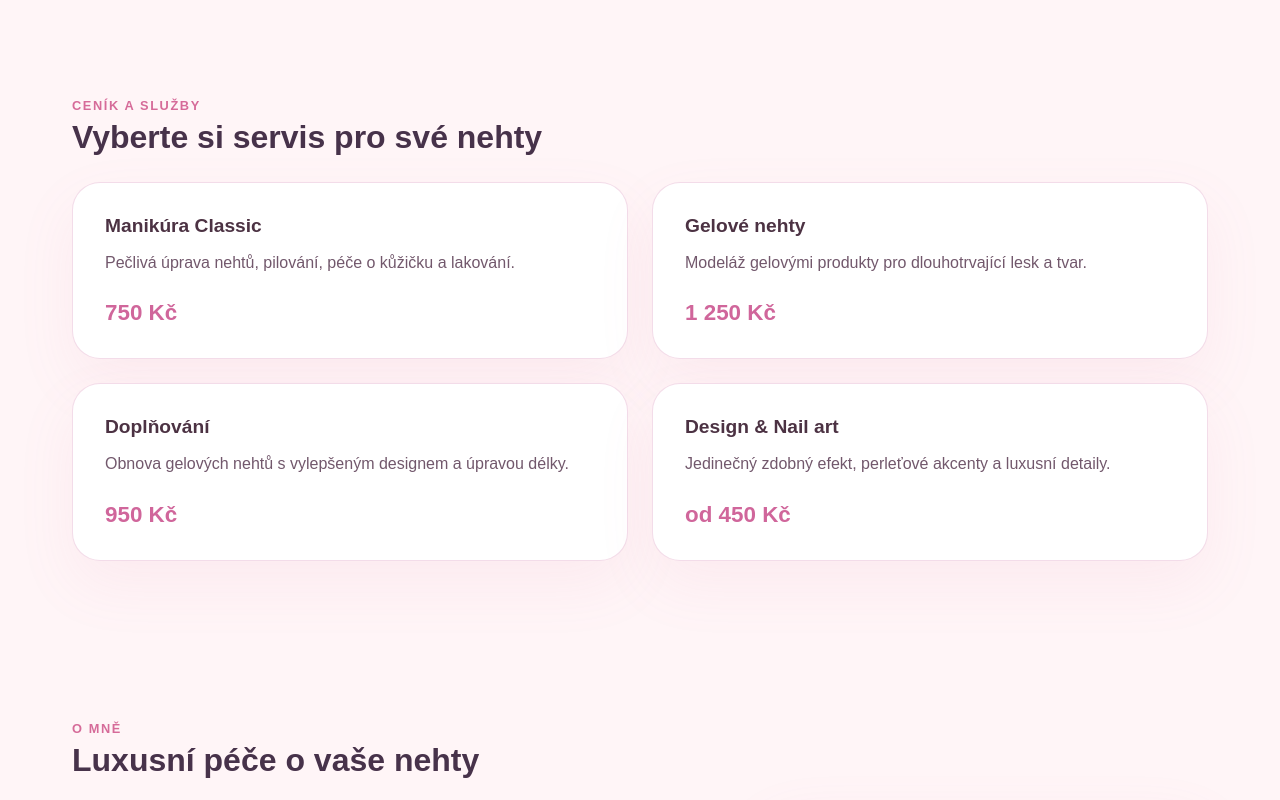
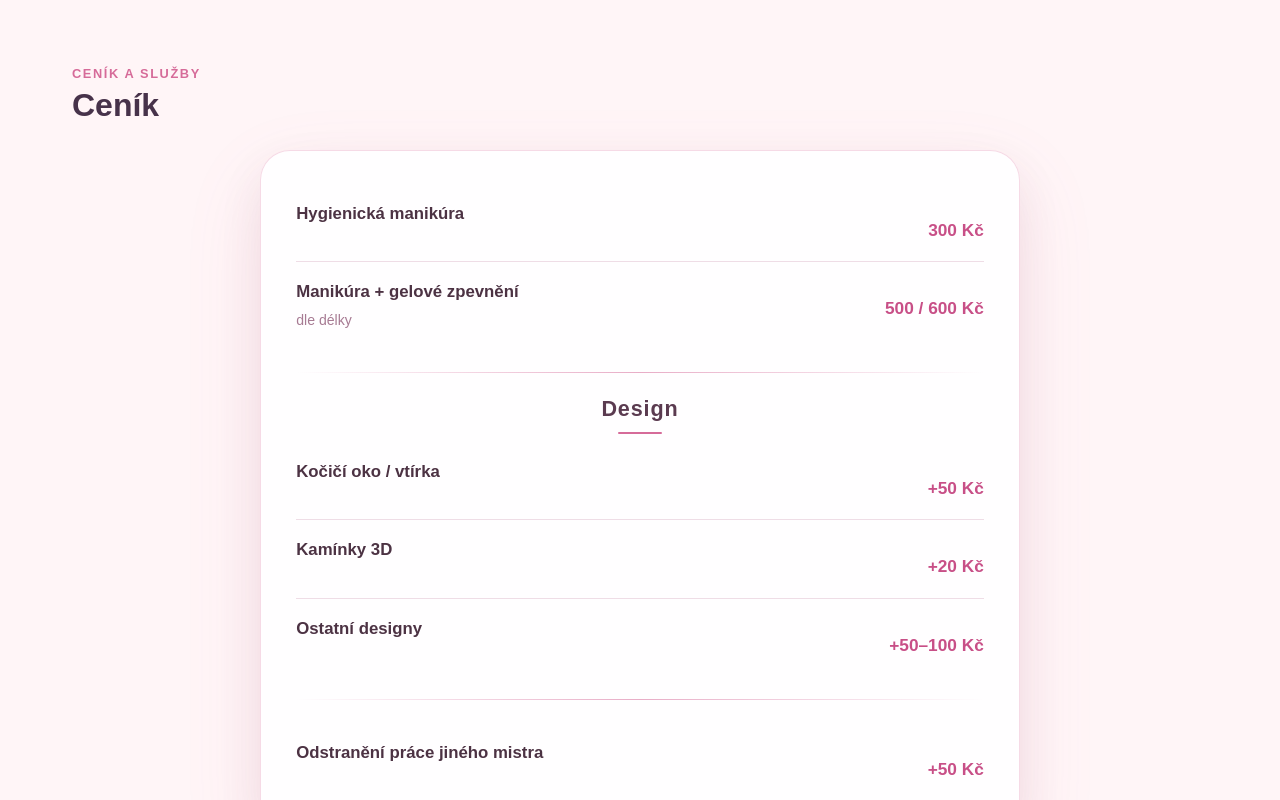
Before and after one commit to buriedhero23-dotcom/nails_Salon_web_page, a React (Vite) app: page / in a window 1280 px wide. Shown: the part 1460-2260 px from the top of the page. Built offline with nearby package versions, Linux system fonts and the light colour scheme.

Commit message:
feat: redesign price list section

```diff
--- a/src/components/PriceList.jsx
+++ b/src/components/PriceList.jsx
@@ -1,31 +1,83 @@
+import "../style/Prices.css"
 function PriceList() {
+  const services = [
+    {
+      title: "Hygienická manikúra",
+      price: "300 Kč",
+    },
+    {
+      title: "Manikúra + gelové zpevnění",
+      note: "dle délky",
+      price: "500 / 600 Kč",
+    },
+  ];
+
+  const designs = [
+    {
+      title: "Kočičí oko / vtírka",
+      price: "+50 Kč",
+    },
+    {
+      title: "Kamínky 3D",
+      price: "+20 Kč",
+    },
+    {
+      title: "Ostatní designy",
+      price: "+50–100 Kč",
+    },
+  ];
+
   return (
     <section id="prices" className="section price-section">
       <div className="section-header">
         <p className="section-label">Ceník a služby</p>
-        <h2 className="section-title">Vyberte si servis pro své nehty</h2>
+        <h2 className="section-title">Ceník</h2>
       </div>
-      <div className="price-grid">
-        <article className="price-card">
-          <h3>Manikúra Classic</h3>
-          <p>Pečlivá úprava nehtů, pilování, péče o kůžičku a lakování.</p>
-          <span className="price-value">750 Kč</span>
-        </article>
-        <article className="price-card">
-          <h3>Gelové nehty</h3>
-          <p>Modeláž gelovými produkty pro dlouhotrvající lesk a tvar.</p>
-          <span className="price-value">1 250 Kč</span>
-        </article>
-        <article className="price-card">
-          <h3>Doplňování</h3>
-          <p>Obnova gelových nehtů s vylepšeným designem a úpravou délky.</p>
-          <span className="price-value">950 Kč</span>
-        </article>
-        <article className="price-card">
-          <h3>Design & Nail art</h3>
-          <p>Jedinečný zdobný efekt, perleťové akcenty a luxusní detaily.</p>
-          <span className="price-value">od 450 Kč</span>
-        </article>
+
+      <div className="price-list">
+
+        <div className="price-group">
+          {services.map((item) => (
+            <div key={item.title} className="price-row">
+              <div className="price-info">
+                <h3>{item.title}</h3>
+
+                {item.note && (
+                  <p className="price-note">{item.note}</p>
+                )}
+              </div>
+
+              <span className="price-value">{item.price}</span>
+            </div>
+          ))}
+        </div>
+
+        <div className="price-divider"></div>
+
+        <h3 className="design-title">Design</h3>
+
+        <div className="price-group">
+          {designs.map((item) => (
+            <div key={item.title} className="price-row">
+              <div className="price-info">
+                <h3>{item.title}</h3>
+              </div>
+
+              <span className="price-value">{item.price}</span>
+            </div>
+          ))}
+        </div>
+
+        <div className="price-divider"></div>
+
+        <div className="price-row">
+          <div className="price-info">
+            <h3>Odstranění práce jiného mistra</h3>
+          </div>
+
+          <span className="price-value">+50 Kč</span>
+        </div>
+
       </div>
     </section>
   );
--- /dev/null
+++ b/src/style/Prices.css
@@ -0,0 +1,144 @@
+.price-section {
+  padding-top: 3rem;
+}
+
+.price-list {
+  width: min(100%, 760px);
+  margin: 0 auto;
+  padding: 2rem 2.2rem;
+
+  background: rgba(255, 255, 255, 0.9);
+  border: 1px solid rgba(237, 177, 203, 0.48);
+  border-radius: 30px;
+
+  box-shadow:
+    0 18px 45px rgba(91, 56, 79, 0.08),
+    0 30px 80px rgba(219, 112, 147, 0.12);
+}
+
+.price-group {
+  display: flex;
+  flex-direction: column;
+}
+
+.price-row {
+  display: flex;
+  justify-content: space-between;
+  align-items: flex-start;
+
+  gap: 1.5rem;
+  padding: 1.15rem 0;
+
+  border-bottom: 1px solid rgba(226, 195, 210, 0.55);
+}
+
+.price-group .price-row:last-child {
+  border-bottom: none;
+}
+
+.price-info {
+  min-width: 0;
+  flex: 1;
+}
+
+.price-info h3 {
+  margin: 0;
+
+  color: #4c3243;
+  font-size: 1.05rem;
+  font-weight: 600;
+  line-height: 1.45;
+}
+
+.price-note {
+  margin-top: 0.35rem;
+
+  color: #a77b93;
+  font-size: 0.88rem;
+  line-height: 1.5;
+}
+
+.price-value {
+  flex-shrink: 0;
+  white-space: nowrap;
+
+  color: #c84f87;
+  font-size: 1.08rem;
+  font-weight: 700;
+  line-height: 1.45;
+}
+
+.price-divider {
+  width: 100%;
+  height: 1px;
+
+  margin: 1.4rem 0;
+
+  background: linear-gradient(
+    90deg,
+    transparent,
+    rgba(214, 107, 153, 0.55),
+    transparent
+  );
+}
+
+.design-title {
+  margin: 0 0 0.45rem;
+
+  color: #5b3b50;
+  font-size: 1.35rem;
+  font-weight: 600;
+  text-align: center;
+  letter-spacing: 0.04em;
+}
+
+.design-title::after {
+  content: "";
+  display: block;
+
+  width: 44px;
+  height: 2px;
+  margin: 0.65rem auto 0;
+
+  border-radius: 999px;
+  background: #d66b99;
+}
+
+@media (max-width: 640px) {
+  .price-list {
+    padding: 1.5rem 1.25rem;
+    border-radius: 24px;
+  }
+
+  .price-row {
+    gap: 1rem;
+    padding: 1rem 0;
+  }
+
+  .price-info h3 {
+    font-size: 0.98rem;
+  }
+
+  .price-note {
+    font-size: 0.82rem;
+  }
+
+  .price-value {
+    font-size: 0.98rem;
+  }
+
+  .design-title {
+    font-size: 1.2rem;
+  }
+}
+
+@media (max-width: 420px) {
+  .price-row {
+    flex-direction: column;
+    gap: 0.45rem;
+  }
+
+  .price-value {
+    align-self: flex-end;
+  }
+}
```
